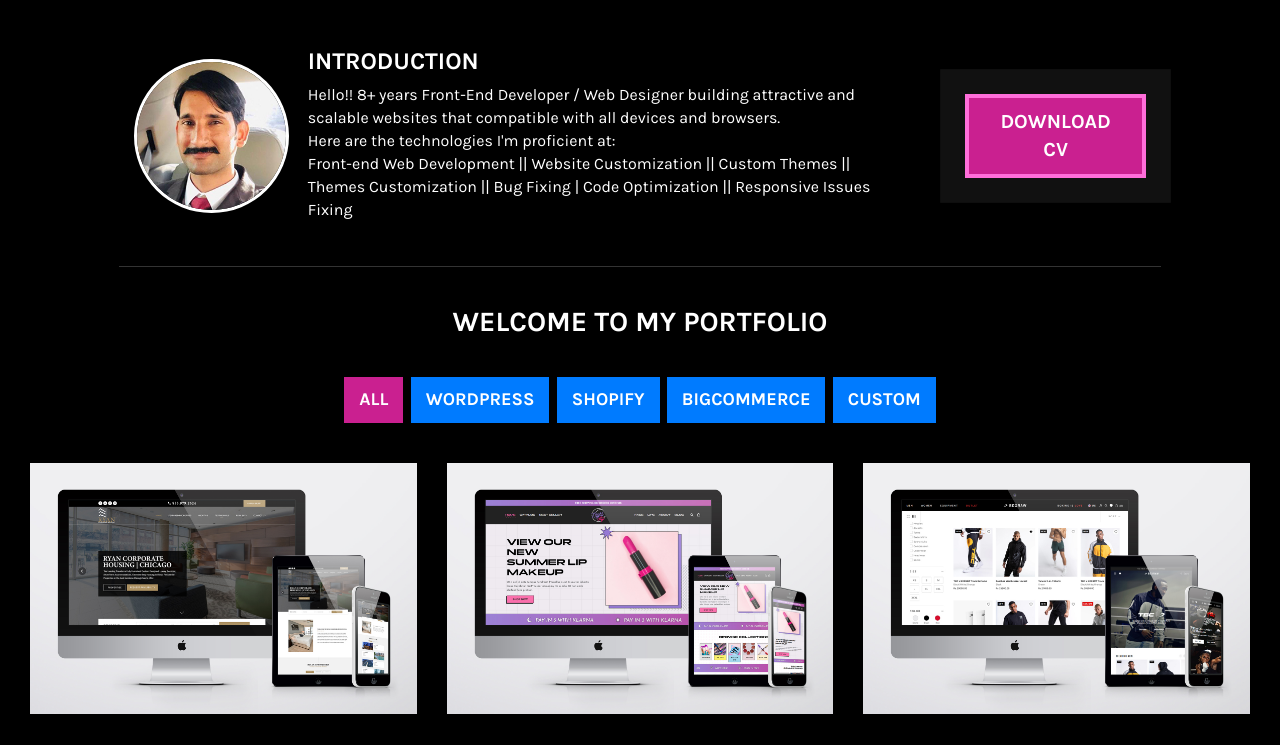
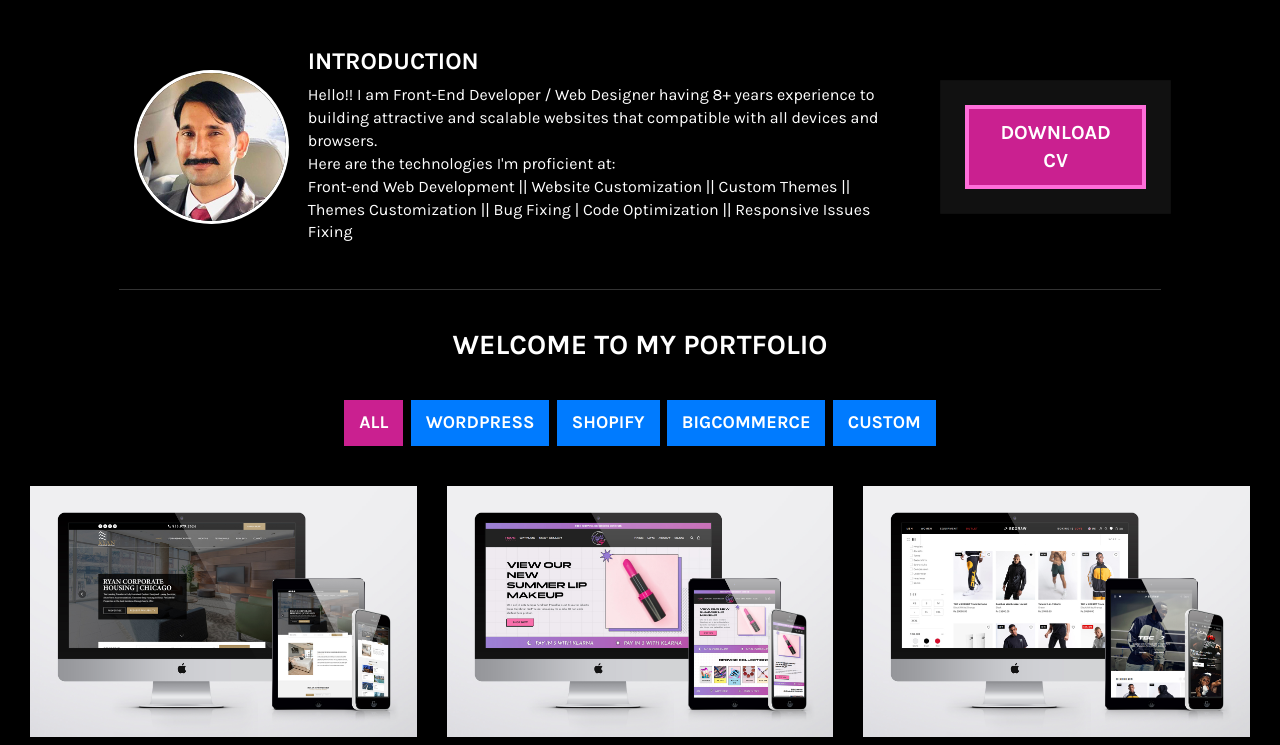
Before and after one commit to imran-portfolio/imran-portfolio.github.io, a plain HTML site: page index.html in a window 1280 px wide. Shown: the top 745 px of the page. Drawn offline with Linux system fonts and the light colour scheme.

Commit message:
Update index.html

```diff
--- a/index.html
+++ b/index.html
@@ -24,11 +24,11 @@
   	<div class="col-md-7 col-xs-12">
     	<div class="introTXT">
     	<h3>Introduction</h3>
-        <p>Hello!! 8+ years Front-End Developer / Web Designer building attractive and scalable websites that compatible with all devices and browsers.
+ <p>Hello!! I am Front-End Developer / Web Designer having 8+ years experience to building attractive and scalable websites that compatible with all devices and browsers.
 <br>Here are the technologies I'm proficient at:
 <br>
 Front-end Web Development || Website Customization || Custom Themes || Themes Customization || Bug Fixing | Code Optimization || Responsive Issues Fixing</p>
-        </div>
+	</div>
 
     </div>
 
```
